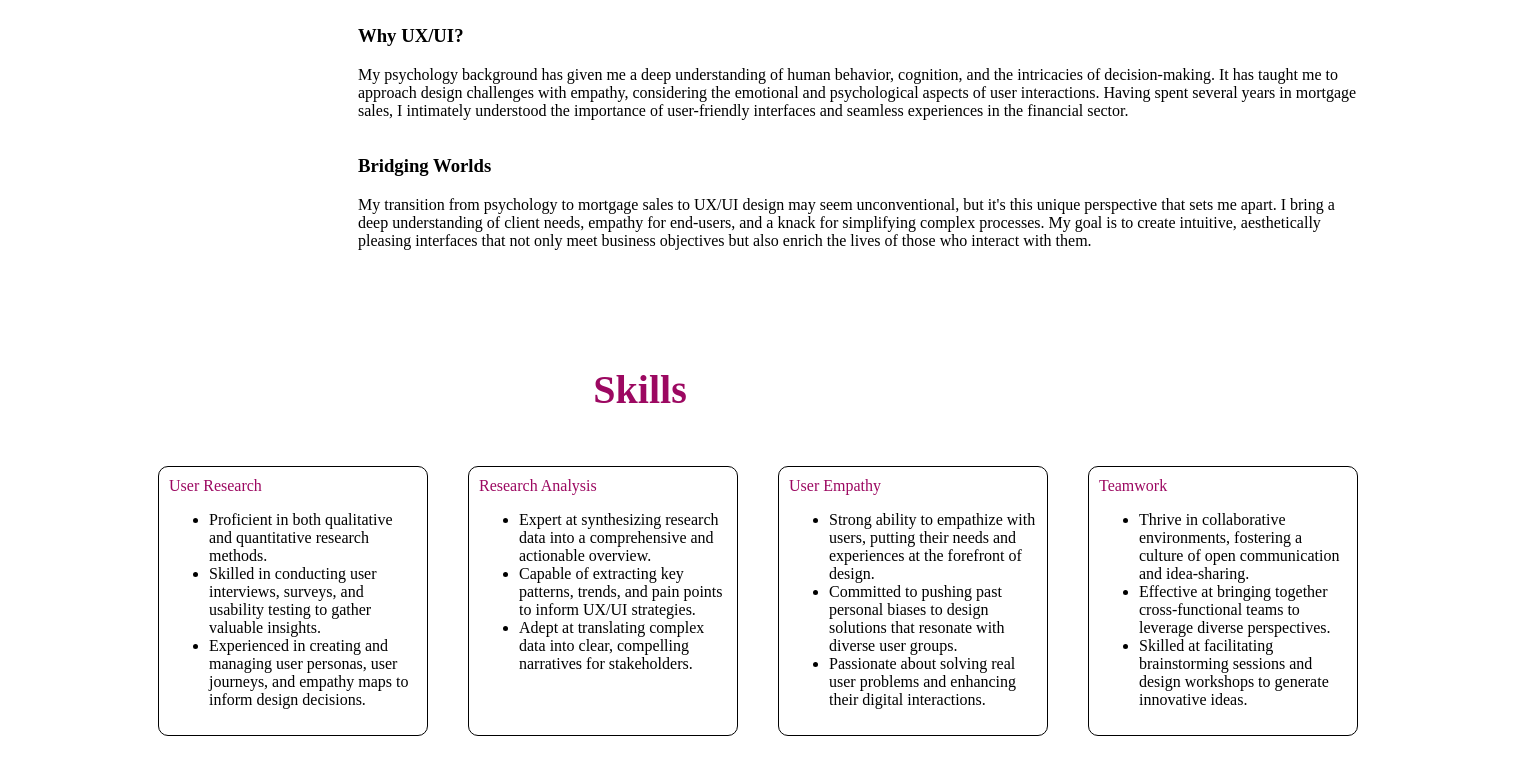
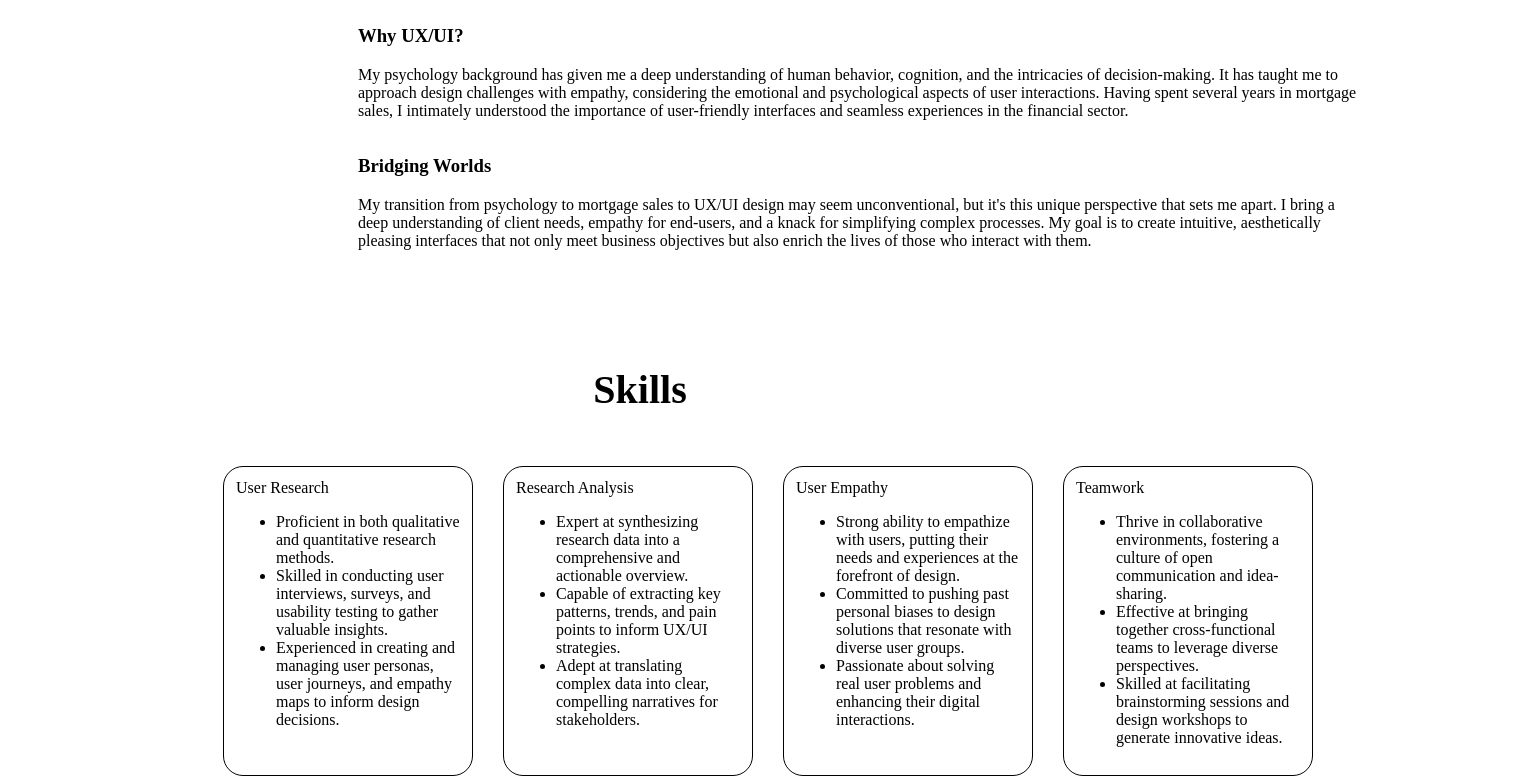
Before and after one commit to Corynnlv/Hw.18, a plain HTML site: page index.html in a window 1280 px wide. Shown: the part 638-1422 px from the top of the page, 1518 px wide, since content can reach past the window. Before the commit the page ends 1382 px from the top, so only its background shows below. Drawn offline with Linux system fonts and the light colour scheme.

Commit message:
more media query

```diff
--- a/CSS/style.css
+++ b/CSS/style.css
@@ -24,22 +24,24 @@ h4{
     font-size: 40px;
     font-style: bold;
 }
-.grid-container{
+#skillsGrid{
     display: grid;
-    grid-template-columns: repeat(4,1fr);
-    grid-gap: 40px;
-    margin-left: 150px;
+    grid-template-columns: 250px 250px 250px 250px;
+    grid-gap: 30px;
+    width: 1500px;
+    height: auto;
     justify-content: center;
-    width: 1200px;
-    height: auto;
+    margin-left: 10px;
 }
-    display:grid;
-    grid-template-columns: repeat(4,1fr);
-    width: 1000px;
-    height: auto;
+
+.skillsGridArea {
+    border: 1px solid black;
+    border-radius: 20px;
+    padding: 12px;
+}
 
 
-@media only screen and (max-width: 600px) {
+@media only screen and(max-width: 600px) {
     nav {
         display: block;
         height:auto;
@@ -63,9 +65,13 @@ h4{
         text-align: center;
     }
 
-    .grid-container{
-        display: grid;
+    #skillsGrid{
+        grid-template-rows: 150px 150px 150px 150px;
         grid-template-columns: 1fr;
-        justify-items: center;
+        grid-template-areas:
+        "userResearch"
+        "researchAnalysis"
+        "userEmpathy"
+        "teamwork"
     }
     }
--- a/index.html
+++ b/index.html
@@ -36,30 +36,37 @@
     </section>
     </section>
         </section>
-    <h4 style="color: #9C0861;">Skills</h4>
-        <div class="grid-container">
-            <div style="border: 1px solid black; border-radius: 10px; padding: 10px;"><span style="color: #9C0861;">User Research</span>
+    <h4>Skills</h4>
+        <div id="skillsGrid">
+            <div id="userResearch" class="skillsGridArea">
+                <div class="heading">User Research
                     <ul>
                         <li>Proficient in both qualitative and quantitative research methods.</li>
                         <li>Skilled in conducting user interviews, surveys, and usability testing to gather valuable insights.</li>
                         <li>Experienced in creating and managing user personas, user journeys, and empathy maps to inform design decisions.</li>
                     </ul>
                 </div>
-            <div style="border: 1px solid black; border-radius: 10px; padding: 10px;"><span style="color: #9C0861;">Research Analysis</span>
+            </div>
+            <div id="researchAnalysis" class="skillsGridArea">
+                <div class="heading">Research Analysis
                     <ul>
                         <li>Expert at synthesizing research data into a comprehensive and actionable overview.</li>
                         <li>Capable of extracting key patterns, trends, and pain points to inform UX/UI strategies.</li>
                         <li>Adept at translating complex data into clear, compelling narratives for stakeholders.</li>
                     </ul>
                 </div>
-            <div style="border: 1px solid black; border-radius: 10px; padding: 10px;"><span style="color: #9C0861;">User Empathy</span>
+            </div>
+            <div id="userEmpathy" class="skillsGridArea">
+                <div class="heading">User Empathy
                     <ul>
                         <li>Strong ability to empathize with users, putting their needs and experiences at the forefront of design.</li>
                         <li>Committed to pushing past personal biases to design solutions that resonate with diverse user groups.</li>
                         <li>Passionate about solving real user problems and enhancing their digital interactions.</li>
                     </ul>
                 </div>
-            <div style="border: 1px solid black; border-radius: 10px; padding: 10px;"><span style="color: #9C0861;">Teamwork</span>
+            </div>
+            <div id="teamwork" class="skillsGridArea">
+                <div class="heading">Teamwork
                     <ul>
                         <li>Thrive in collaborative environments, fostering a culture of open communication and idea-sharing.</li>
                         <li>Effective at bringing together cross-functional teams to leverage diverse perspectives.</li>
@@ -68,4 +75,3 @@
                 </div>
             </div>
         </div>
-        </div>
```
Lines whose indentation alone changed are shown as unchanged.
